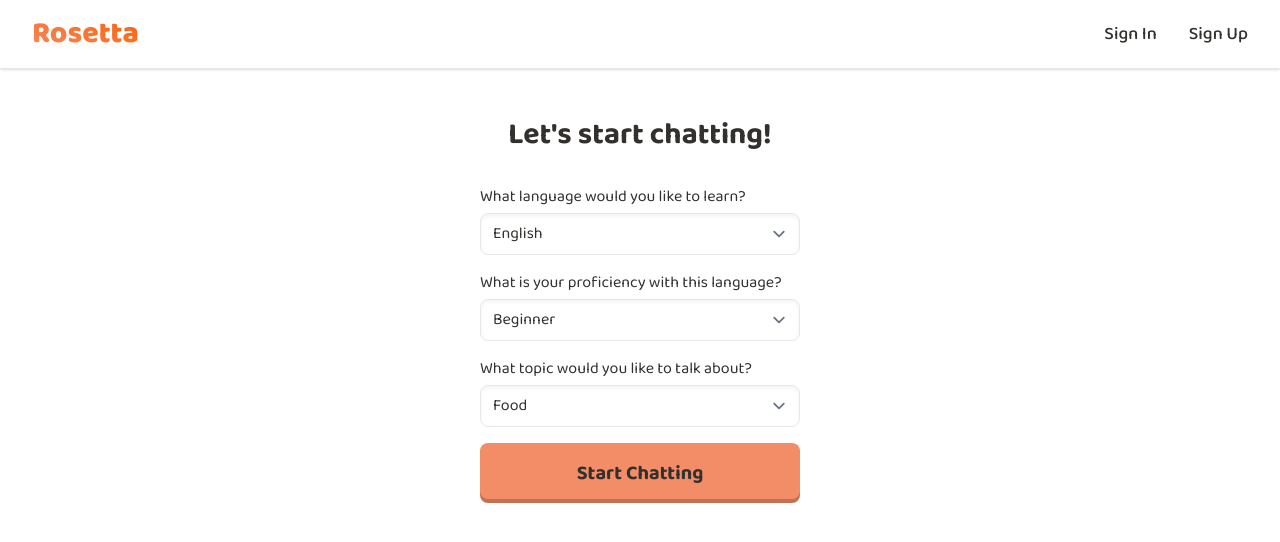
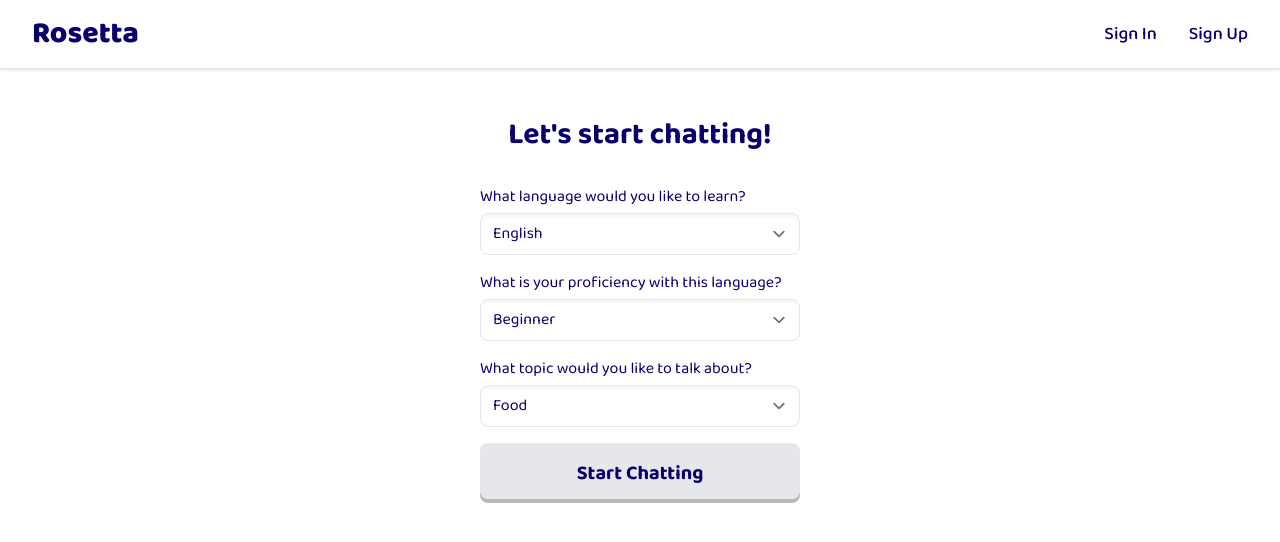
Before and after one commit to CS3216-Assignment3/rosetta, a Next.js app: page /newchat in a window 1280 px wide. Shown: the top 542 px of the page. Built offline with nearby package versions, Linux system fonts and the light colour scheme; no server answers.

Commit message:
button styles

```diff
--- a/src/components/chat-left-side-bar.tsx
+++ b/src/components/chat-left-side-bar.tsx
@@ -55,7 +55,7 @@ export default function ChatLeftSideBar() {
                     </div>
                     <button
                         onClick={handleEndChat}
-                        className="py-2 px-4 w-max font-bold bg-gray-200 rounded-lg duration-150 ease-in-out hover:text-white h-max shadow-inset hover:bg-blaze-orange-600"
+                        className="py-2 px-4 w-max font-bold bg-gray-200 rounded-lg duration-150 ease-in-out hover:text-white h-max shadow-inset hover:bg-rosetta-orange"
                     >
                         End Chat
                     </button>
--- a/src/components/layouts/root-layout.tsx
+++ b/src/components/layouts/root-layout.tsx
@@ -12,7 +12,7 @@ export default function RootLayout({ children }: { children: ReactNode }) {
     return (
         <>
             <main
-                className={`${baloo.variable} font-baloo bg-white text-rosetta-jet w-screen h-screen flex flex-col`}
+                className={`${baloo.variable} font-baloo bg-white text-rosetta-navy w-screen h-screen flex flex-col`}
             >
                 <NavBar />
                 {children}
--- a/src/components/navbar.tsx
+++ b/src/components/navbar.tsx
@@ -8,7 +8,7 @@ export default function NavBar() {
         <div className="flex justify-between items-center py-4 px-8 border-b shadow">
             <Link
                 href="/"
-                className="text-3xl font-extrabold text-transparent bg-clip-text bg-gradient-to-tr from-rosetta-coral to-rosetta-orange"
+                className="text-3xl font-extrabold text-rosetta-navy"
             >
                 Rosetta
             </Link>
--- a/src/pages/changepassword.tsx
+++ b/src/pages/changepassword.tsx
@@ -66,7 +66,7 @@ export default function ChangePasswordPage() {
                 </label>
                 <button
                     type="submit"
-                    className="py-4 px-8 w-full text-xl font-bold text-center rounded-lg duration-150 ease-in-out hover:text-white text-rosetta-jet bg-rosetta-coral shadow-inset hover:shadow-inset2 hover:bg-rosetta-orange"
+                    className="py-4 px-8 w-full text-xl font-bold text-center bg-gray-200 rounded-lg duration-150 ease-in-out hover:text-white shadow-inset hover:shadow-inset2 hover:bg-rosetta-orange"
                 >
                     Submit
                 </button>
--- a/src/pages/newchat.tsx
+++ b/src/pages/newchat.tsx
@@ -19,7 +19,6 @@ export default function NewChatPage() {
             return console.log("not signed in");
         }
         const { result, error } = await createChat(user.uid, {
-            botName: "Bob", // TODO: dynamic names
             language: elements.language.value,
             proficiency: elements.proficiency.value,
             topic: elements.topic.value,
@@ -78,7 +77,7 @@ export default function NewChatPage() {
 
                 <button
                     type="submit"
-                    className="py-4 px-8 w-full text-xl font-bold text-center rounded-lg duration-150 ease-in-out hover:text-white text-rosetta-jet bg-rosetta-coral shadow-inset hover:shadow-inset2 hover:bg-rosetta-orange"
+                    className="py-4 px-8 w-full text-xl font-bold text-center bg-gray-200 rounded-lg duration-150 ease-in-out hover:text-white shadow-inset hover:shadow-inset2 hover:bg-rosetta-orange"
                 >
                     Start Chatting
                 </button>
--- a/src/pages/onboarding.tsx
+++ b/src/pages/onboarding.tsx
@@ -78,7 +78,7 @@ export default function OnboardingPage() {
                 </label>
                 <button
                     type="submit"
-                    className="py-4 px-8 w-full text-xl font-bold text-center rounded-lg duration-150 ease-in-out hover:text-white text-rosetta-jet bg-rosetta-coral shadow-inset hover:shadow-inset2 hover:bg-rosetta-orange"
+                    className="py-4 px-8 w-full text-xl font-bold text-center bg-gray-200 rounded-lg duration-150 ease-in-out hover:text-white shadow-inset hover:shadow-inset2 hover:bg-rosetta-orange"
                 >
                     Submit
                 </button>
--- a/src/pages/signin.tsx
+++ b/src/pages/signin.tsx
@@ -92,7 +92,7 @@ export default function SignInPage() {
 
                     <button
                         type="submit"
-                        className="py-4 px-8 w-full text-xl font-bold text-center rounded-lg duration-150 ease-in-out hover:text-white text-rosetta-jet bg-rosetta-coral shadow-inset hover:shadow-inset2 hover:bg-rosetta-orange"
+                        className="py-4 px-8 w-full text-xl font-bold text-center bg-gray-200 rounded-lg duration-150 ease-in-out hover:text-white shadow-inset hover:shadow-inset2 hover:bg-rosetta-orange"
                     >
                         Sign In
                     </button>
--- a/src/pages/signup.tsx
+++ b/src/pages/signup.tsx
@@ -110,7 +110,7 @@ export default function SignUpPage() {
 
                     <button
                         type="submit"
-                        className="py-4 px-8 w-full text-xl font-bold text-center rounded-lg duration-150 ease-in-out hover:text-white text-rosetta-jet bg-rosetta-coral shadow-inset hover:shadow-inset2 hover:bg-rosetta-orange"
+                        className="py-4 px-8 w-full text-xl font-bold text-center bg-gray-200 rounded-lg duration-150 ease-in-out hover:text-white shadow-inset hover:shadow-inset2 hover:bg-rosetta-orange"
                     >
                         Sign Up
                     </button>
```
